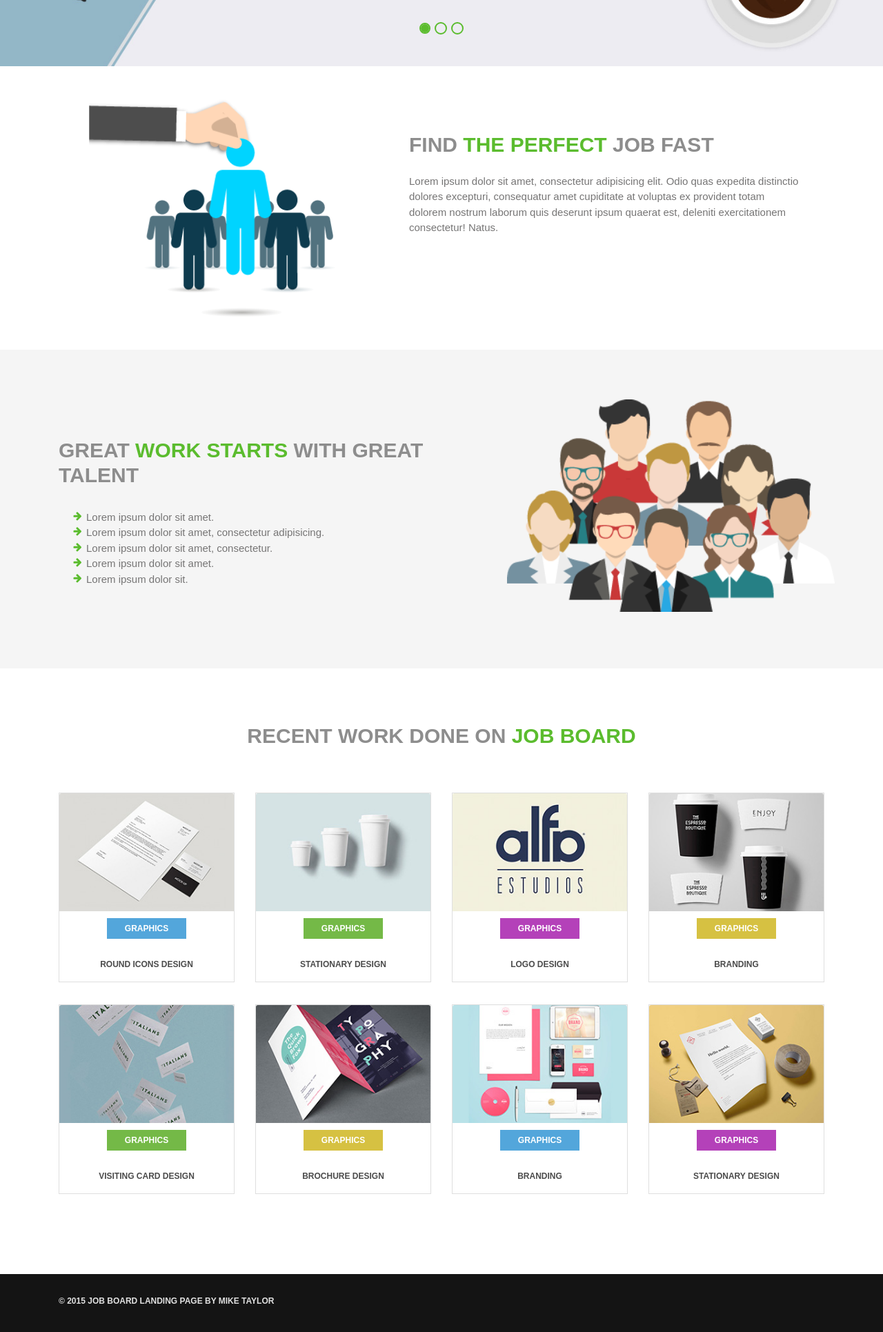
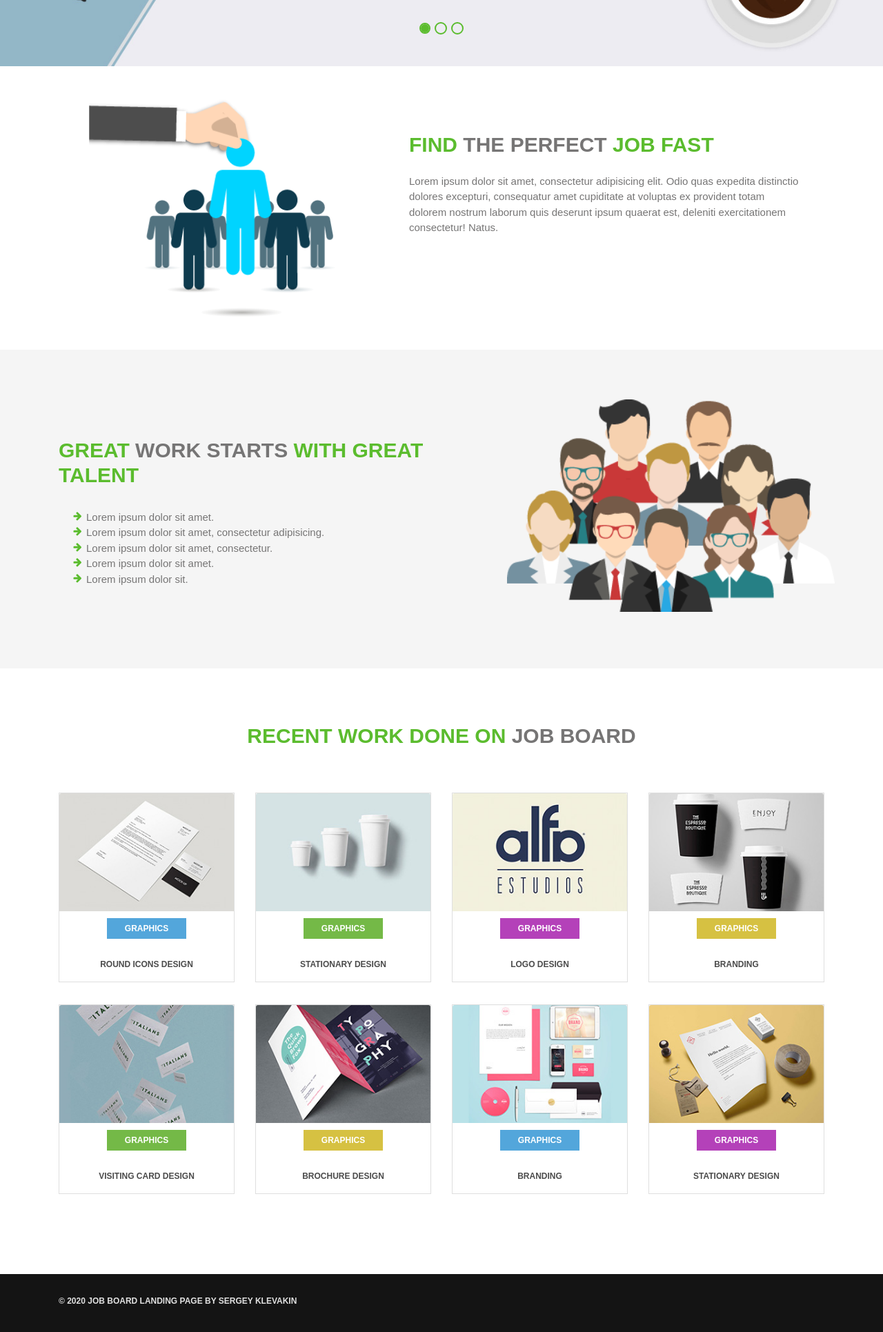
Before and after one commit to KlevakinSergey/my---blog, a Django app: page / in a window 1280 px wide. Shown: the part 457-2388 px from the top of the page at 69% size. Run offline with Django 3.2, Linux system fonts and the light colour scheme; tables that the repository leaves empty hold one stand-in row (values such as "Sample post"); some libraries are stand-ins or nearby versions.

Commit message:
CSS settings  posts from database.

```diff
--- a/blog/static/css/style.css
+++ b/blog/static/css/style.css
@@ -9,6 +9,7 @@
 	font-size: 13px;
 	font-weight: 600;
 }
+
 .btn-sign{
 	font-size: 14px;
 	font-weight: 700;
@@ -47,14 +48,14 @@
 }
 .titles{
 	font-size: 30px;
-	color: #8d8d8d ;
+	color :#5bbc2e;
 	font-weight: 800;
 	text-transform: uppercase;
 	margin-top: 80px;
 
 }
 .titles span{
-	color: #5bbc2e;
+	color: #767575;
 }
 .titles-text{
 	font-size: 15px;
@@ -123,6 +124,9 @@
 .btn-bg-4{
 	background-color: rgb(214,193,66);
 }
+
+
+
 footer{
 	background-color: #141414;
 	margin-top: 100px;
@@ -135,6 +139,7 @@
 	color: #e0e0e0;
 	text-transform: uppercase;
 	padding-top: 10px;
+
 }
 .modal-header{
 	background-color: #5bbc2e;
--- a/blog/templates/index.html
+++ b/blog/templates/index.html
@@ -65,6 +65,17 @@
 
 			</div>
 		</div>
+	</div>
+	<div class="container">
+
+		{% for post in posts %}
+
+				<h1 class="titles text-center" style="color:  #5bbc2e;">{{ post.title }}</h1>
+				<p class="titles-text">{{ post.text|linebreaksbr }}</p>
+				<p class= titles-text>published: {{ post.published_date }}</p>
+
+		{% endfor %}
+
 	</div>
 	<div class="container">
 		<div class="row mb-5">
@@ -169,20 +180,11 @@
 		</div>
 	</div>
 </div>
-<div>
 
-	{% for post in posts %}
-    <div>
-        <h1><a href="">{{ post.title }}</a></h1>
-		<p>{{ post.text|linebreaksbr }}</p>
-		<p>published: {{ post.published_date }}</p>
-    </div>
-{% endfor %}
 
-</div>
 <footer>
 	<div class="container">
-		<p>© 2015 job board landing page by mike taylor</p>
+		<p>© 2020 job board landing page by sergey klevakin</p>
 	</div>
 </footer>
 <div class="modal fade" id="exampleModalCenter" tabindex="-1" role="dialog" aria-hidden="true">
```
